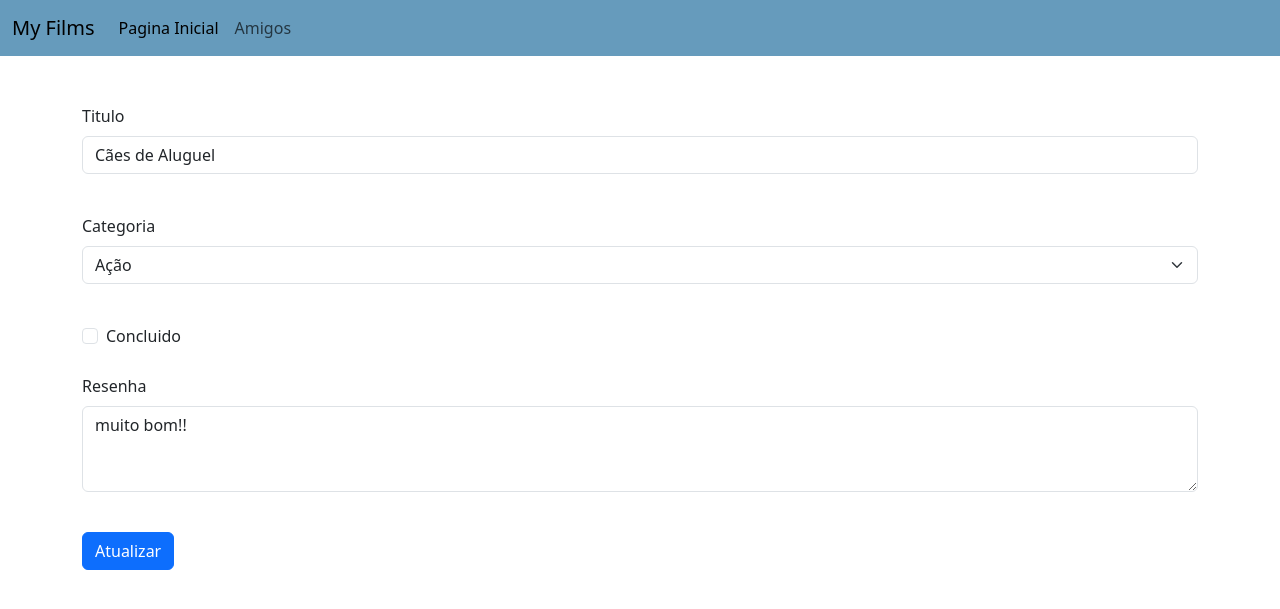
After one commit to eliascastrosousa/Myfilms, a Django app: page /editar/7 in a window 1280 px wide. The commit adds this page. Shown: the top 609 px of the page. Run offline with Django 4.2, Linux system fonts and the light colour scheme; data comes from the database, SQL or seed files in the repository; both versions use the stored data as it was after the commit.

Commit message:
git commit crud

```diff
--- /dev/null
+++ b/lista/templates/update.html
@@ -0,0 +1,43 @@
+{% extends 'main.html' %}
+{% load static %}
+
+{% block content %}
+<div class="container mt-5" >
+    <form action="{% url 'update' lista.id %}" method="POST">
+        {% csrf_token %}
+        <div class="mb-3">
+            <label for="exampleFormControlInput1" class="form-label">Titulo</label>
+            <input type="text" class="form-control" id="nome" name="nome" value="{{lista.nome}}">
+        </div>
+        <br>
+        <div class="mb-3">
+            <label for="exampleFormControlTextarea1" class="form-label">Categoria</label>
+            <select class="form-select" aria-label="Default select example" name="tipo_filme">
+                <option value="Ação">Ação</option>
+                <option value="Comédia">Comédia</option>
+                <option value="Drama">Drama</option>
+                <option value="Romance">Romance</option>
+                <option value="Documentário">Documentário</option>
+                <option value="Suspense">Suspense</option>
+                <option value="Terror">Terror</option>
+                <option value="Ficção científica">Ficção científica</option>
+            </select>
+        </div>
+        <br>
+        <div class="form-check">
+            <input class="form-check-input" type="checkbox" value="True" id="True" name="concluido" >
+            <label class="form-check-label" for="flexCheckChecked">
+              Concluido
+            </label>
+        </div>
+        <br>
+        <div class="mb-3">
+            <label for="exampleFormControlTextarea1" class="form-label">Resenha</label>
+            <textarea class="form-control" id="resenha" name="resenha" rows="3" >{{lista.resenha}}</textarea>
+        </div>
+
+        <br>
+        <button type="submit" class="btn btn-primary">Atualizar</button>
+    </form>
+</div>
+{% endblock content %}
--- a/lista/urls.py
+++ b/lista/urls.py
@@ -1,11 +1,15 @@
 from django.contrib import admin
 from django.urls import path, include
-from .views import home, criaritem, salvar
+from .views import home, criaritem, salvar,update, delete,editar, excluir
 
 urlpatterns = [
     path('', home, name="index"),
-    path('criaritem/', criaritem, name="criaritem"),
+    path('criaritem', criaritem, name="criaritem"),
     path('salvar/', salvar, name="salvar"),
+    path('editar/<int:id>', editar, name="editar"),
+    path('update/<int:id>', update, name="update"),
+    path('delete/<int:id>', delete, name="delete"),
+    path('excluir/<int:id>', excluir, name="excluir"),
 
 
 
--- a/lista/views.py
+++ b/lista/views.py
@@ -1,4 +1,4 @@
-from django.shortcuts import render
+from django.shortcuts import render, redirect
 from .models import Lista
 
 def home(request):
@@ -11,8 +11,42 @@ def criaritem(request):
 def salvar(request):
     v_nome = request.POST.get("nome")
     v_tipo_filme = request.POST.get("tipo_filme")
-    v_concluido =  request.POST.get("concluido")
+
+    if request.POST.get("concluido"):
+        v_concluido = True
+    else:
+        v_concluido = False
+
     v_resenha =  request.POST.get("resenha")
     v_lista = Lista.objects.all()
     Lista.objects.create(nome=v_nome, tipo_filme = v_tipo_filme, concluido = v_concluido, resenha = v_resenha )
     return render(request, 'index.html', {"lista":v_lista})
+
+def editar(request, id):
+    lista  = Lista.objects.get(id=id)
+    return render(request, 'update.html', {'lista':lista})
+
+def update(request, id):
+    v_nome = request.POST.get("nome")
+    v_tipo_filme = request.POST.get("tipo_filme")
+    if request.POST.get("concluido"):
+        v_concluido = True
+    else:
+        v_concluido = False
+    v_resenha =  request.POST.get("resenha")
+    lista = Lista.objects.get(id=id)
+    lista.nome = v_nome
+    lista.tipo_filme = v_tipo_filme
+    lista.concluido = v_concluido
+    lista.resenha = v_resenha
+    lista.save()
+    return redirect(home)
+
+def delete(request, id):
+    lista = Lista.objects.get(id=id)
+    return render(request, 'delete.html', {"lista":lista})
+
+def excluir(request, id):
+    lista = Lista.objects.get(id=id)
+    lista.delete()
+    return redirect(home)
```
Also changed, not shown: lista/templates/delete.html (added, +16 -0 lines), lista/templates/index.html (+9 -4 lines), db.sqlite3.
